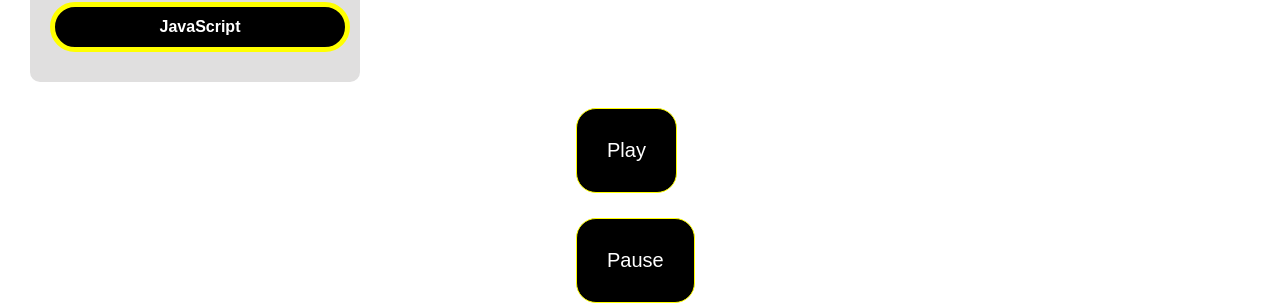
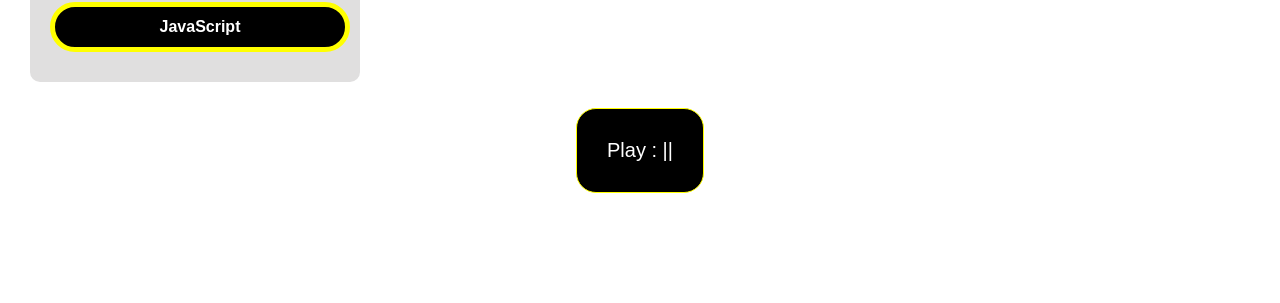
Before and after one commit to eshapatel2005/React-JS, a React (Create React App) app: page / in a window 1280 px wide. Shown: the part 896-1199 px from the top of the page. After the commit the page ends 1089 px from the top, so only its background shows below. Built offline with nearby package versions, Linux system fonts and the light colour scheme.

Commit message:
Craete two function using one button

```diff
--- a/src/App.js
+++ b/src/App.js
@@ -19,9 +19,9 @@
     {
       video.map(video=><Video  key={video.id} title={video.title} views= {video.views}  year={video.year} channel={video.company} url={video.url} verified={video.verified} id={video.id} button={video.button}></Video>
     )}
-   <div style={{clear:'both'}}>
-     <PlayButton message="play msg" onClick={()=>console.log('PLAY')}>Play</PlayButton>
-     <PlayButton message="Pause msg" onClick={()=>alert('PAUSE')}>Pause</PlayButton>
+    <div style={{clear:'both'}}>
+      <PlayButton message="play msg" onPlay={()=>console.log('Playy')} onPause={()=>console.log('Pause')}>Play</PlayButton>
+      {/* <PlayButton message="Pause msg" onPause={()=>alert('Pause')}>Pause</PlayButton> */}
     </div>
 
   </div>
--- a/src/componets/PlayButton.js
+++ b/src/componets/PlayButton.js
@@ -1,13 +1,13 @@
 import './PlayButton.css';
+export default function PlayButton({children,message,onPlay,onPause}){
+    let playing = false;
+    function handleClick(){
+      if (playing) onPause();
+      else onPlay();
 
-export default function PlayButton({children,message,onClick}){
-
-    function handleClick(){
-       onClick();
+      playing = !playing;
     }
-
     return(
-      <button onClick={handleClick}>{children}</button>
+        <button onClick={handleClick}>{children} : {playing?'>':'||'}</button>
     )
-
 }
```
